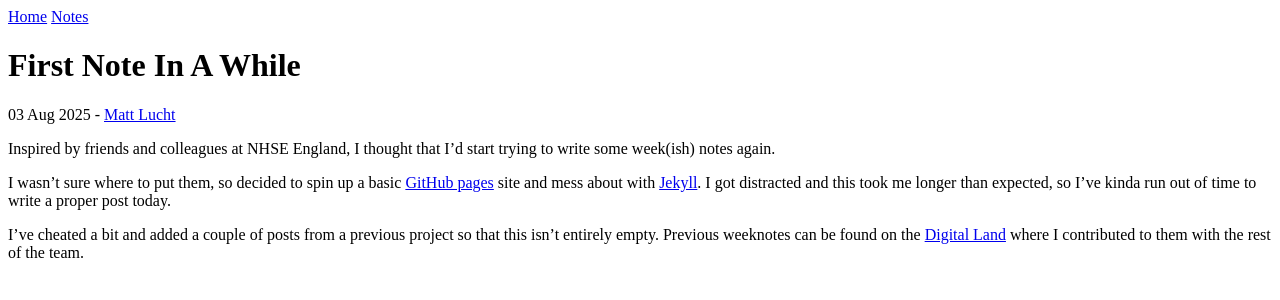
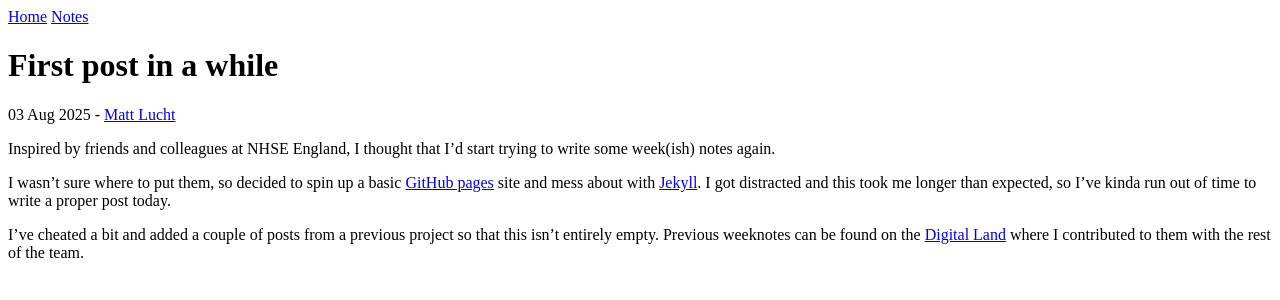
Before and after one commit to mattlucht/mattlucht.github.io, a Jekyll site: the page built from _posts/2025-08-03-first-note-in-a-while.md, in a window 1280 px wide. Shown: the top 300 px of the page. Built offline with Jekyll 4.4.1, drawn with Linux system fonts in a browser that asks for light colours.

Commit message:
fixes title

```diff
--- a/_posts/2025-08-03-first-note-in-a-while.md
+++ b/_posts/2025-08-03-first-note-in-a-while.md
@@ -1,4 +1,5 @@
 ---
+title: "First post in a while"
 author: matt
 ---
 Inspired by friends and colleagues at NHSE England, I thought that I'd start trying to write some week(ish) notes again.
```
